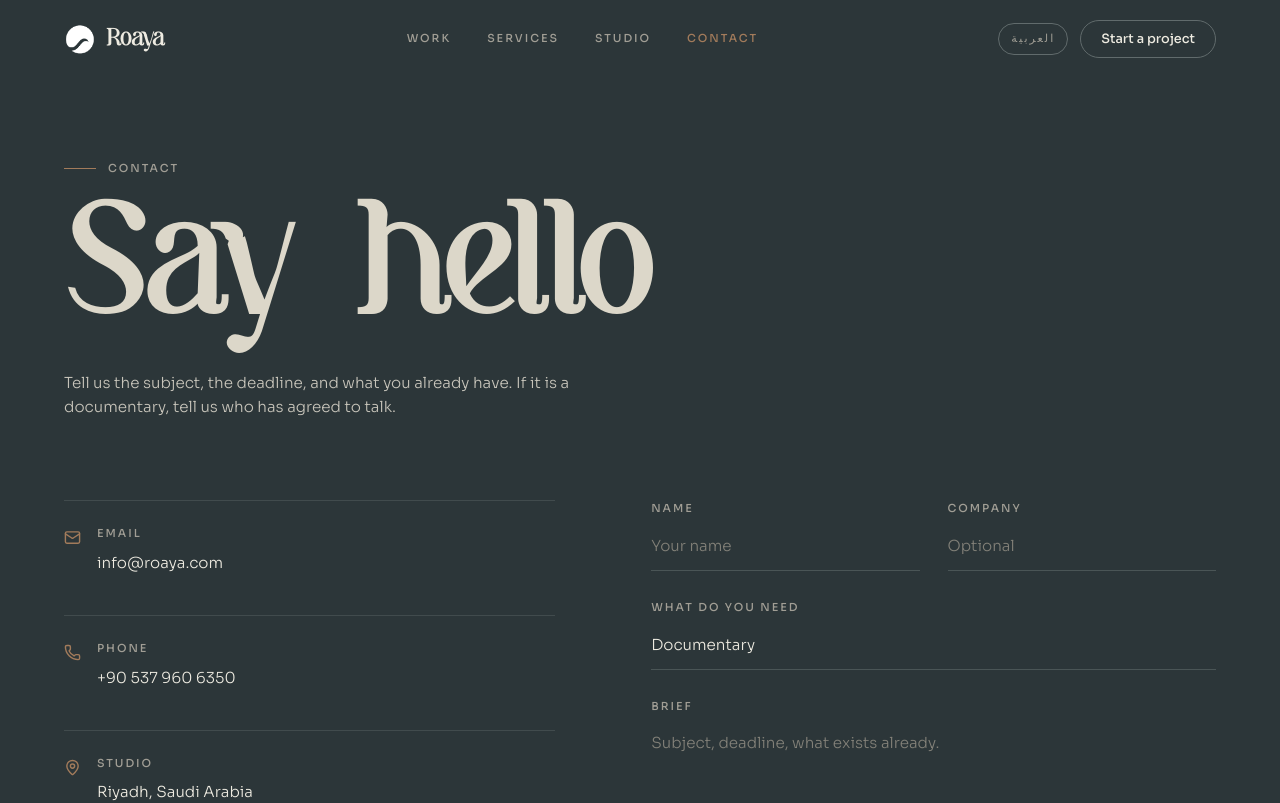
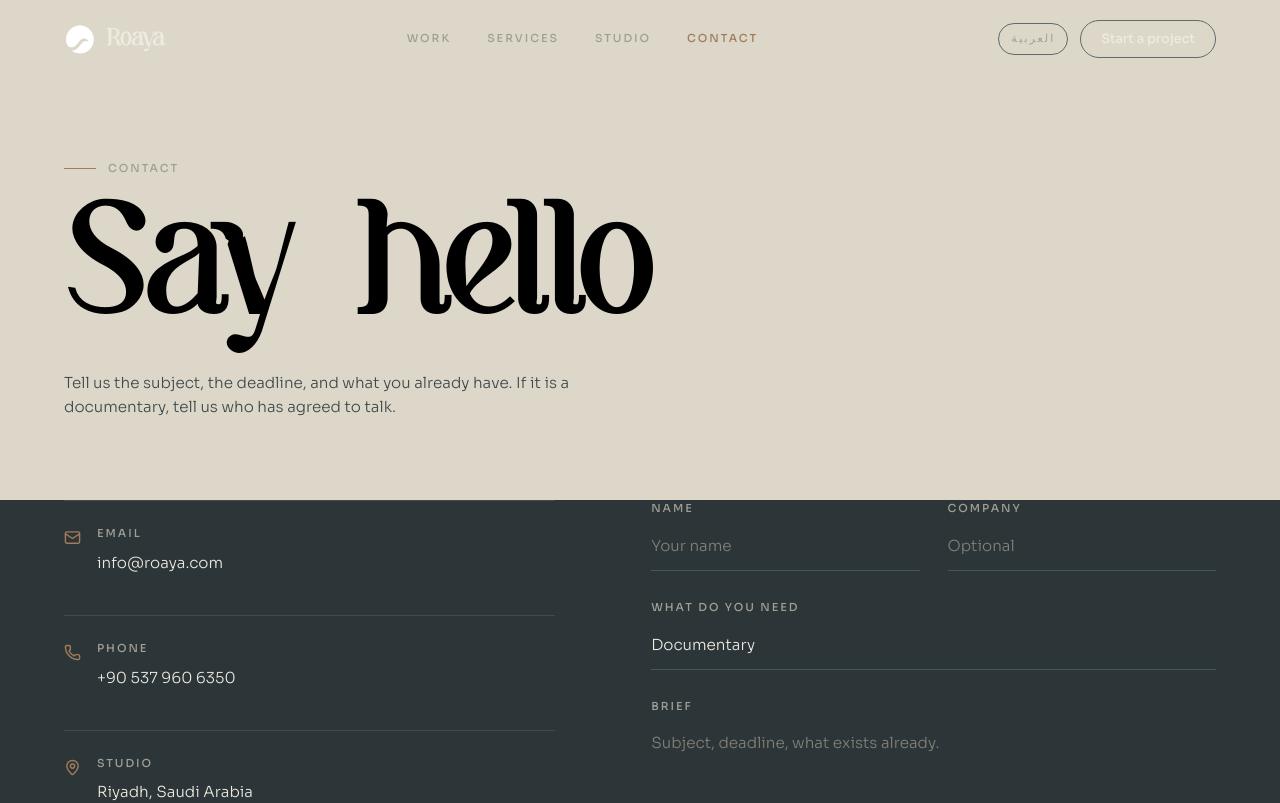
Before and after one commit to nigatheata-spec/roaya-portfolio, a React (Vite) app: page /contact in a window 1280 px wide. Shown: the top 803 px of the page. Built offline with nearby package versions, Linux system fonts and the light colour scheme.

Commit message:
Color Contact section with cream background and dark text

```diff
--- a/src/pages/Contact.tsx
+++ b/src/pages/Contact.tsx
@@ -95,7 +95,7 @@ export function Contact() {
 
   return (
     <div ref={scope}>
-      <section className="relative overflow-hidden pb-20 pt-40">
+      <section className="relative overflow-hidden bg-cream pb-20 pt-40">
         <svg
           viewBox="0 0 760 360"
           className="pointer-events-none absolute inset-x-0 top-24 h-[360px] w-full opacity-30"
@@ -117,16 +117,16 @@ export function Contact() {
         </svg>
 
         <div className="shell relative">
-          <p data-contact-fade className="label mb-8 flex items-center gap-3">
+          <p data-contact-fade className="label mb-8 flex items-center gap-3 text-on-cream-soft">
             <span className="inline-block h-px w-8 bg-brulee" />
             {pick(COPY.eyebrow)}
           </p>
-          <h1 data-contact-fade className="text-mega font-extrabold text-cream">
+          <h1 data-contact-fade className="text-mega font-extrabold text-on-cream">
             {pick(COPY.title)}
           </h1>
           <p
             data-contact-fade
-            className="mt-10 max-w-xl text-[0.95rem] leading-relaxed text-ink-70"
+            className="mt-10 max-w-xl text-[0.95rem] leading-relaxed text-on-cream-soft"
           >
             {pick(COPY.intro)}
           </p>
```
